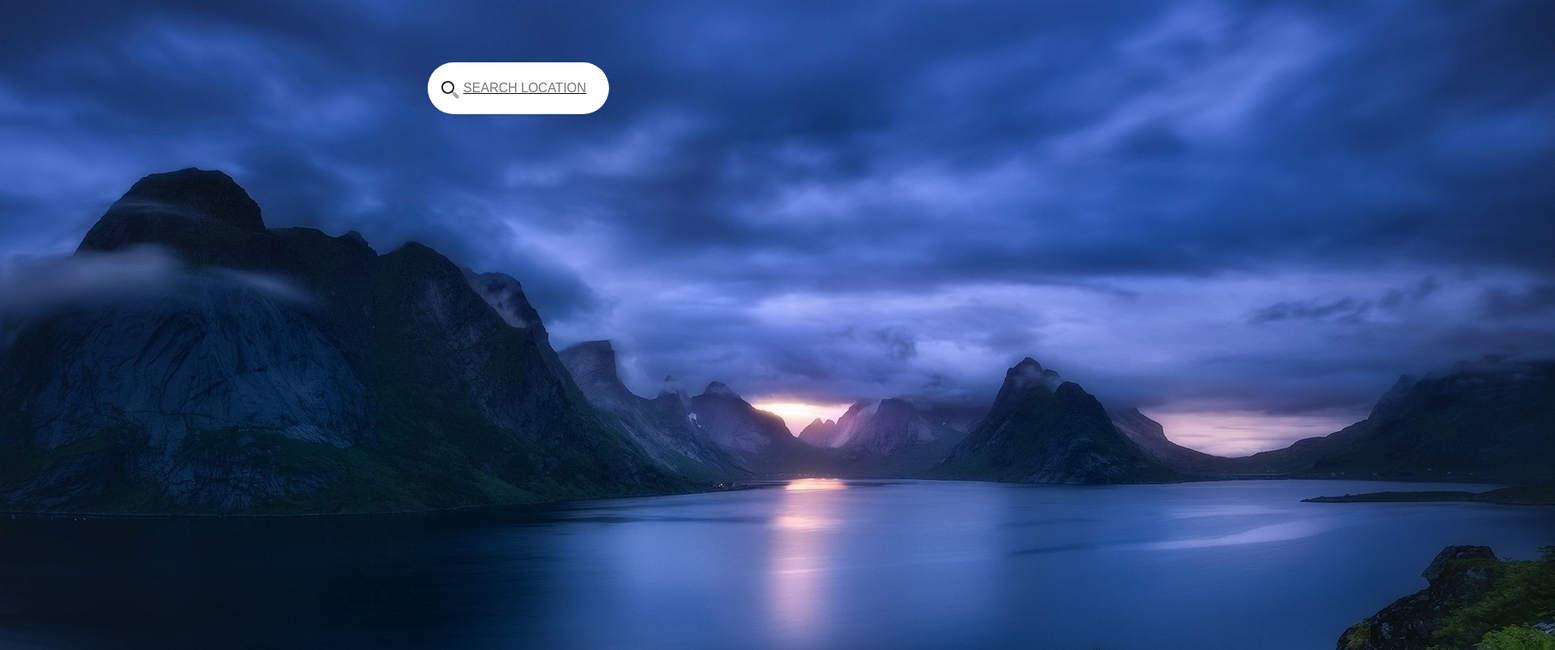
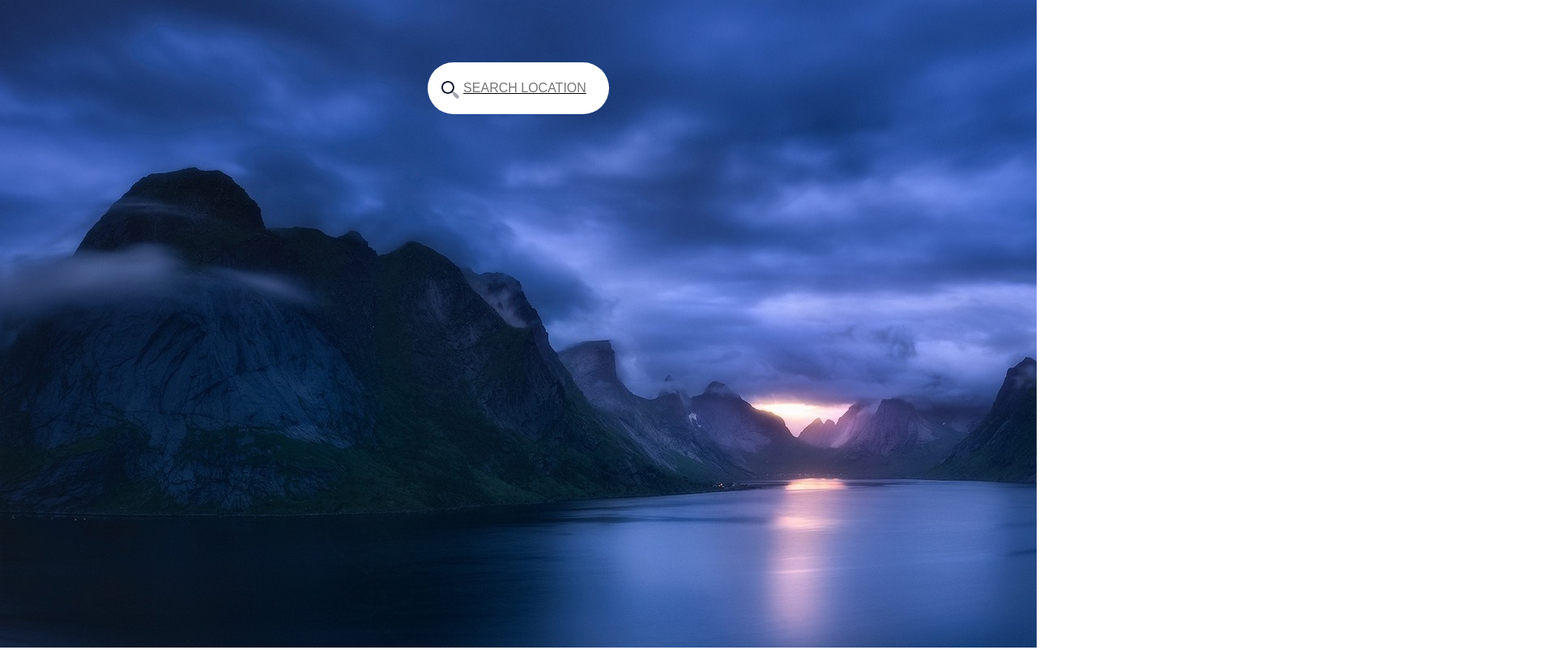
Before and after one commit to Kr-Hemanth25/Weather-Spy, a plain HTML site: page index.html in a window 1280 px wide. Shown: the top 803 px of the page at 81% size, 1920 px wide, since content can reach past the window. Drawn offline with Linux system fonts and the light colour scheme; a web font is replaced by a local one.

Commit message:
Features Updating

```diff
--- a/style.css
+++ b/style.css
@@ -7,8 +7,8 @@ body{
 }
 .container{
 
-    height: 70rem;
-    width: 125rem;
+    height: 100vh;
+    width: 100vw;
     overflow: hidden;
 }
 .background{
```
Also changed, not shown: 1 other file.
